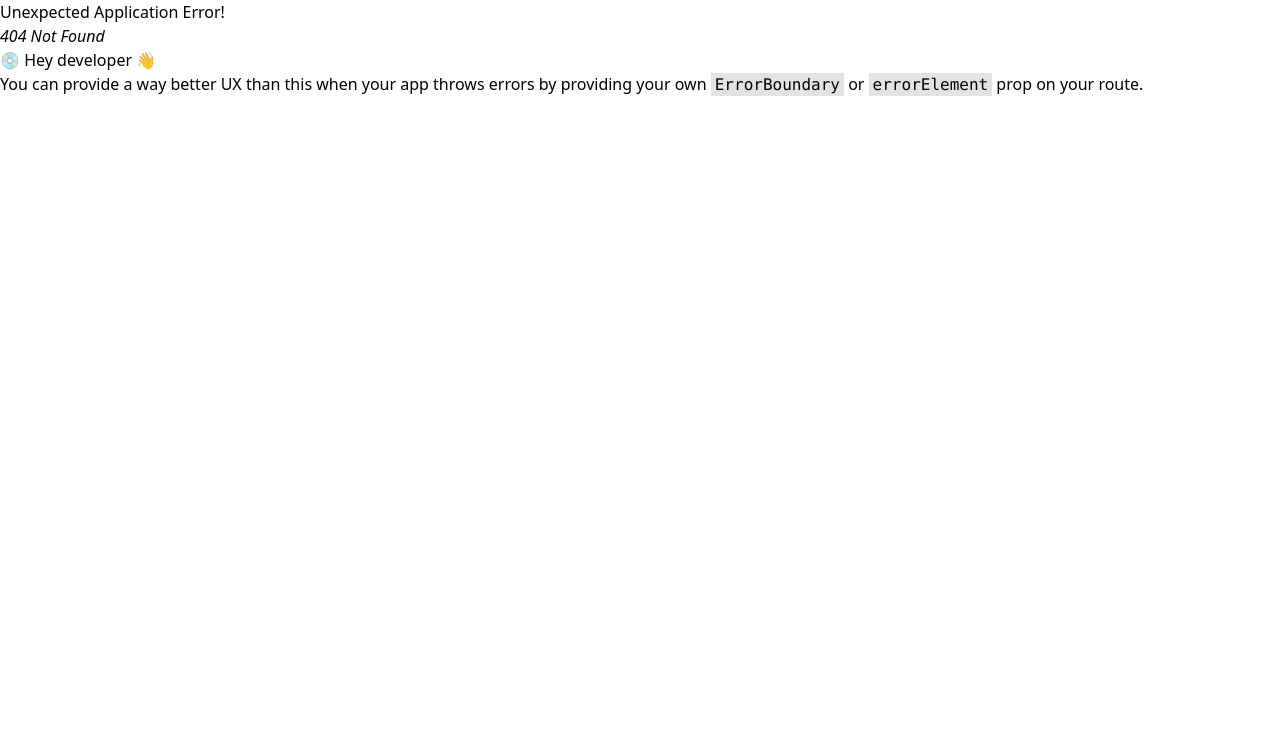
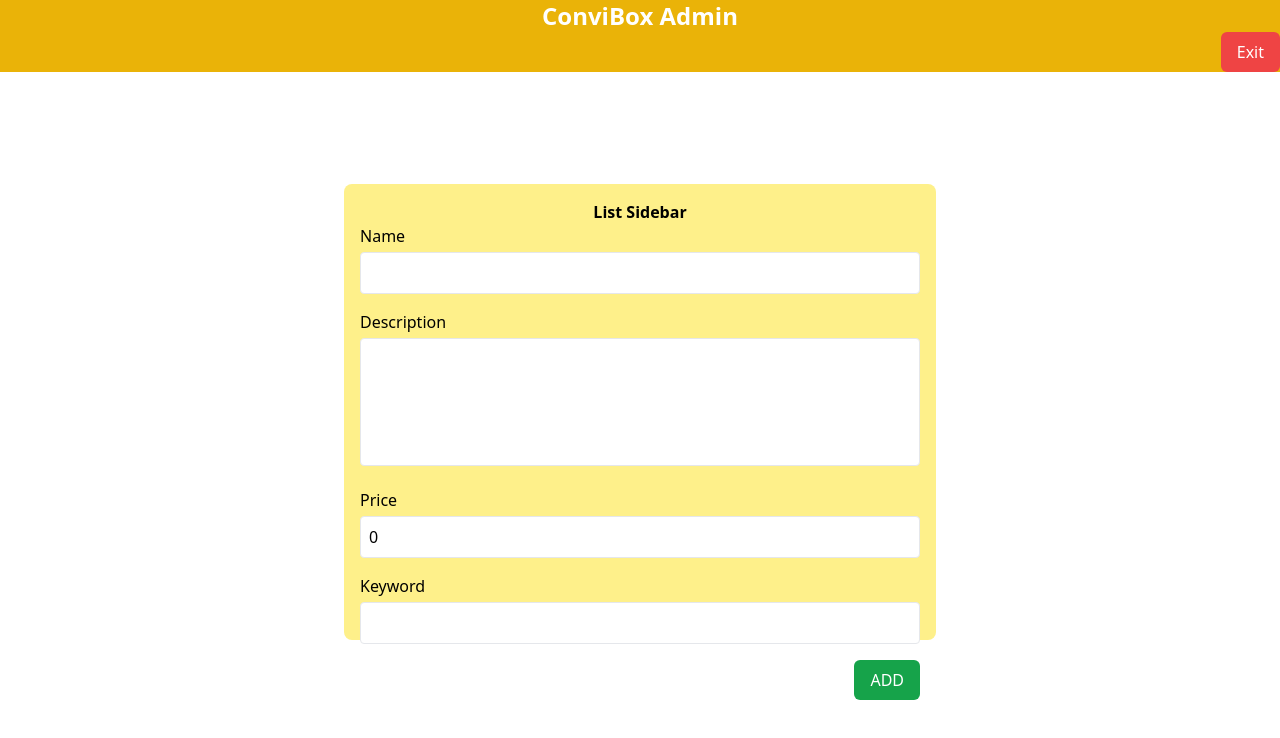
Before and after one commit to Hyeong0311/ConviBox, a React (Vite) app: page /admin/add in a window 1280 px wide. Before the commit this address had no page. Shown: the top 738 px of the page. Built offline with nearby package versions, Linux system fonts and the light colour scheme.

Commit message:
AdminAddPage - add

```diff
--- /dev/null
+++ b/src/components/admin/AdminAddComponent.tsx
@@ -0,0 +1,90 @@
+import {IProduct} from "../../types/product.ts";
+import {ChangeEvent, useCallback, useState} from "react";
+
+const initState:IProduct = {
+    pname: '',
+    pdesc: '',
+    price: 0,
+    keyword: '',
+
+}
+
+function AdminAddComponent() {
+
+    const [recipe, setRecipe] = useState<IProduct>({...initState});
+
+    const handleChange = useCallback((e:ChangeEvent<HTMLInputElement>) => {
+        // react는 1way이므로 input 처리할때 state를 따로따로 만들어줘야하므로 이러한 방법을 사용하지않고, 하나의 객체로 사용하기 위해서 해당 이벤트를 사용한다.
+
+        // @ts-ignore
+        recipe[e.target.name] = e.target.value
+        setRecipe({...recipe})
+        console.log(recipe)
+    },[])
+
+    const handleClickAdd = () => {
+        console.log(recipe)
+    }
+
+
+
+    return (
+        <div className="flex items-center justify-center h-screen">
+            <div className="w-1/2 h-4/5 p-4">
+                <aside className="h-3/4 p-4 bg-yellow-200 rounded-lg flex flex-col items-center justify-between">
+                    <p className='font-bold'>List Sidebar</p>
+                    <ul className="flex flex-col items-center w-full">
+
+                        <li className="mb-4 w-full">
+                            <label htmlFor="name" className="block mb-1">Name</label>
+                            <input
+                                type='text'
+                                name='pname'
+                                className="p-2 border rounded w-full"
+                                value={recipe.pname}
+                                onChange={e => handleChange(e)}/>
+                        </li>
+
+                        <li className="mb-4 w-full">
+                            <label htmlFor="pdesc" className="block mb-1">Description</label>
+                            <textarea
+                                name='pdesc'
+                                className="p-2 border rounded w-full h-32 resize-none"
+                                value={recipe.pdesc}
+                                onChange={e => handleChange(e)}/>
+                        </li>
+
+                        <li className="mb-4 w-full">
+                            <label htmlFor="price" className="block mb-1">Price</label>
+                            <input
+                                type='text'
+                                name='price'
+                                className="p-2 border rounded w-full"
+                                value={recipe.price}
+                                onChange={e => handleChange(e)}/>
+                        </li>
+
+                        <li className="mb-4 w-full">
+                            <label htmlFor="keyword" className="block mb-1">Keyword</label>
+                            <input type='text'
+                                   name='keyword'
+                                   className="p-2 border rounded w-full"
+                                   value={recipe.keyword}
+                                   onChange={e => handleChange(e)}/>
+                        </li>
+
+                    </ul>
+
+                    <div className="flex justify-end w-full">
+                        <button className="bg-green-600 text-white hover:bg-green-700 transition duration-300 py-2 px-4 rounded-md"
+                        onClick={() => handleClickAdd()}>
+                            ADD
+                        </button>
+                    </div>
+                </aside>
+            </div>
+        </div>
+    );
+}
+
+export default AdminAddComponent;
--- a/src/components/admin/AdminProductComponent.tsx
+++ b/src/components/admin/AdminProductComponent.tsx
@@ -1,12 +1,23 @@
+import {useNavigate} from "react-router-dom";
+import {startTransition} from "react";
 
 function AdminProductComponent() {
+
+    const navigate = useNavigate();
+
+    const handleClickMoveAdd = () => {
+        startTransition(() => {
+            navigate("/admin/add");
+        });
+    }
     return (
 
         <div className="w-2/3 p-4 h-full">
             <div className="flex justify-between items-center mb-4">
                 <h2 className='font-bold'></h2>
                 <button
-                    className="bg-green-600 text-white hover:bg-blue-600 transition duration-300 py-2 px-4 rounded-md">
+                    className="bg-green-600 text-white hover:bg-blue-600 transition duration-300 py-2 px-4 rounded-md"
+                onClick={() => handleClickMoveAdd()}>
                     ADD
                 </button>
             </div>
--- /dev/null
+++ b/src/page/admin/AdminAddPage.tsx
@@ -0,0 +1,11 @@
+import AdminAddComponent from "../../components/admin/AdminAddComponent.tsx";
+
+function AdminAddPage() {
+    return (
+        <div>
+            <AdminAddComponent/>
+        </div>
+    );
+}
+
+export default AdminAddPage;
--- a/src/router/AdminRouter.tsx
+++ b/src/router/AdminRouter.tsx
@@ -1,20 +1,23 @@
-import {lazy} from "react";
+import {lazy, Suspense} from "react";
 import {Navigate} from "react-router-dom";
+import LoadingComponent from "../common/LoadingComponent.tsx";
 
 
 const AdminIndex = lazy(() => import("../page/admin/AdminIndex"))
 const AdminSignin = lazy(() => import("../page/admin/AdminPage"))
 const AdminManagement = lazy(() => import("../page/admin/AdminManagementPage"))
+const AdminAdd = lazy(() => import("../page/admin/AdminAddPage"))
 
+const loading = <LoadingComponent></LoadingComponent>
 
 
 const AdminRouter = {
     path: "/admin",
-    element: <AdminIndex />,
+    element: <Suspense fallback={loading}><AdminIndex /></Suspense>,
     children: [
         {
             path: "",
-            element: <AdminSignin/>
+            element: <Suspense fallback={loading}><AdminSignin/></Suspense>
         },
         {
             path:"",
@@ -22,7 +25,11 @@ const AdminRouter = {
         },
         {
             path: "management",
-            element: <AdminManagement />
+            element: <Suspense fallback={loading}><AdminManagement /></Suspense>
+        },
+        {
+            path: "add",
+            element: <Suspense fallback={loading}><AdminAdd/></Suspense>
         }
     ]
 };
```
